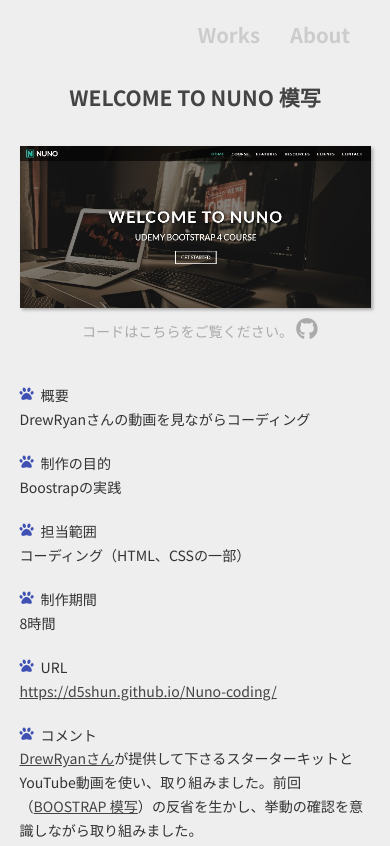
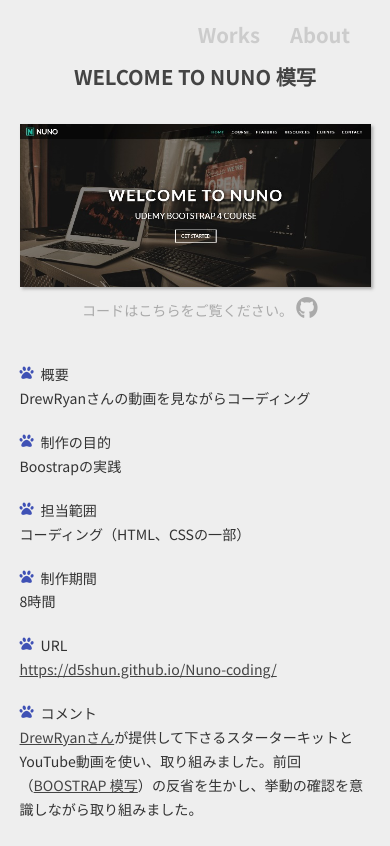
Before and after one commit to D5shun/Portfolio, a plain HTML site: page works/works_Nuno/index.html in a window 390 px wide. Shown: the top 846 px of the page. Drawn offline with Linux system fonts and the light colour scheme.

Commit message:
タイトル文字サイズの調整

```diff
--- a/works/css/style.scss
+++ b/works/css/style.scss
@@ -11,10 +11,10 @@
 //　ここから共通パーツ
 .section__title {
     color: #444;
-    display: inline-block;
-    font-size: 2.7rem;
+    font-size: 2.3rem;
+    padding: 0 1em;
     line-height: 1.7;
-    margin: 30px;
+    margin: 60px auto 30px;
 }
 body, .worksPage__top, .footer {
     background-color: #eee;
@@ -153,9 +153,6 @@
     html {
         font-size: 55%;
     }
-    .section__title {
-        font-size: 21px;
-    }
     .header .gnav .gnav__menu {
         .gnav__menu-works {
             margin-right: 30px;
@@ -166,6 +163,7 @@
     .worksPage {
         .worksPage__top .worksPage__mainVisual {
             max-width: 90%;
+            background-color: #fff;
         }
         .worksPage__summary {
             width: 90%;
```
Also changed, not shown: works/css/style.css, works/css/style.min.css.
